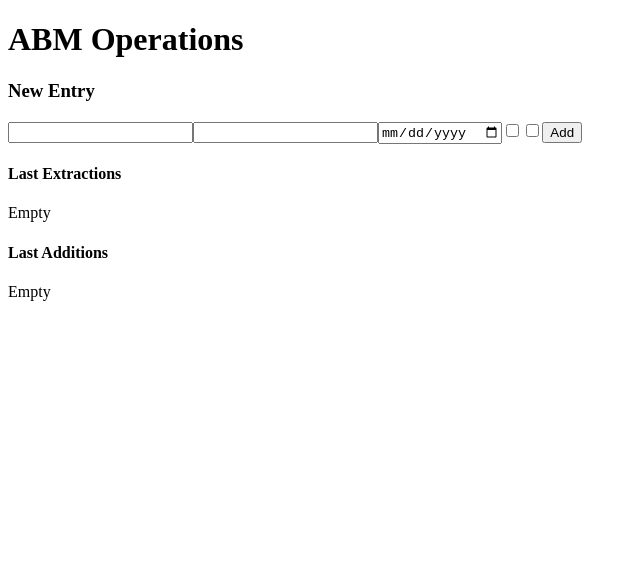
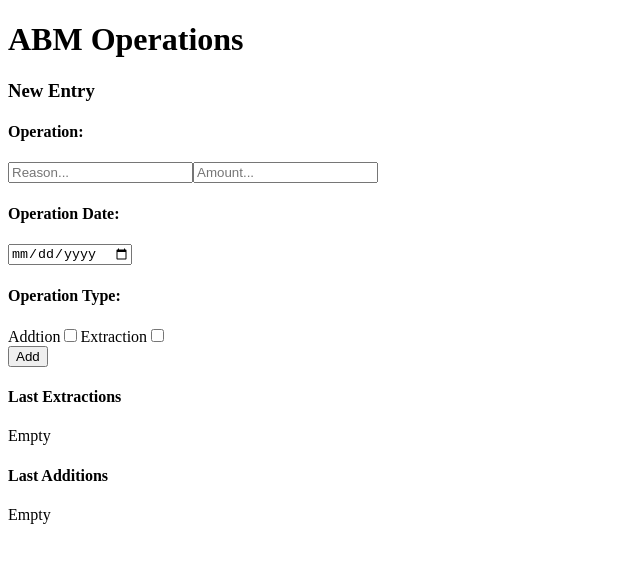
Before and after one commit to JotaCeR/Personal-Finances, a React (Create React App) app: page /operations in a window 1280 px wide. Shown: the top 562 px of the page, without its empty margins (0-640 px from the left). Built offline with nearby package versions, Linux system fonts and the light colour scheme.

Commit message:
Improved form, better UI.

```diff
--- a/src/components/OpsABM.jsx
+++ b/src/components/OpsABM.jsx
@@ -7,11 +7,22 @@ export default function ABM() {
             <div>
                 <h3>New Entry</h3>
                 <form>
-                    <input name="reason" type="text" />
-                    <input name="amount" type="number" min="0.1" />
-                    <input name="date" type="date" />
-                    <input name="addition" value="add" type="checkbox" />
-                    <input name="extraction" value="rem" type="checkbox" />
+                    <div>
+                        <h4>Operation:</h4>
+                        <input name="reason" type="text" placeholder="Reason..." />
+                        <input name="amount" type="number" min="0.1" placeholder="Amount..." />
+                    </div>
+                    <div>
+                        <h4>Operation Date:</h4>
+                        <input name="date" type="date" />
+                    </div>
+                    <div>
+                        <h4>Operation Type:</h4>
+                        <label>Addtion</label>
+                        <input name="addition" value="add" type="checkbox" />
+                        <label>Extraction</label>
+                        <input name="extraction" value="rem" type="checkbox" />
+                    </div>
                     <button>Add</button>
                 </form>
             </div>
```
